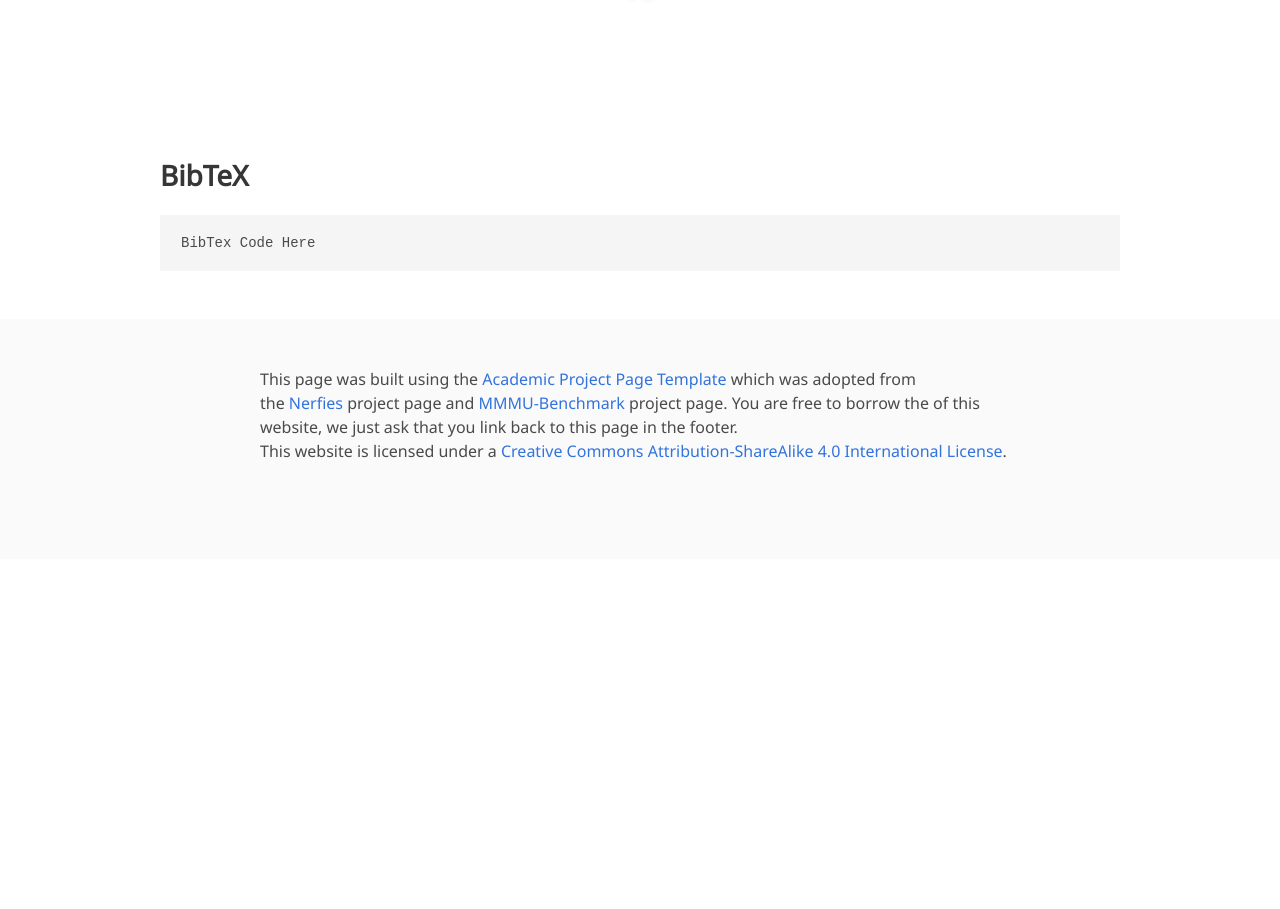
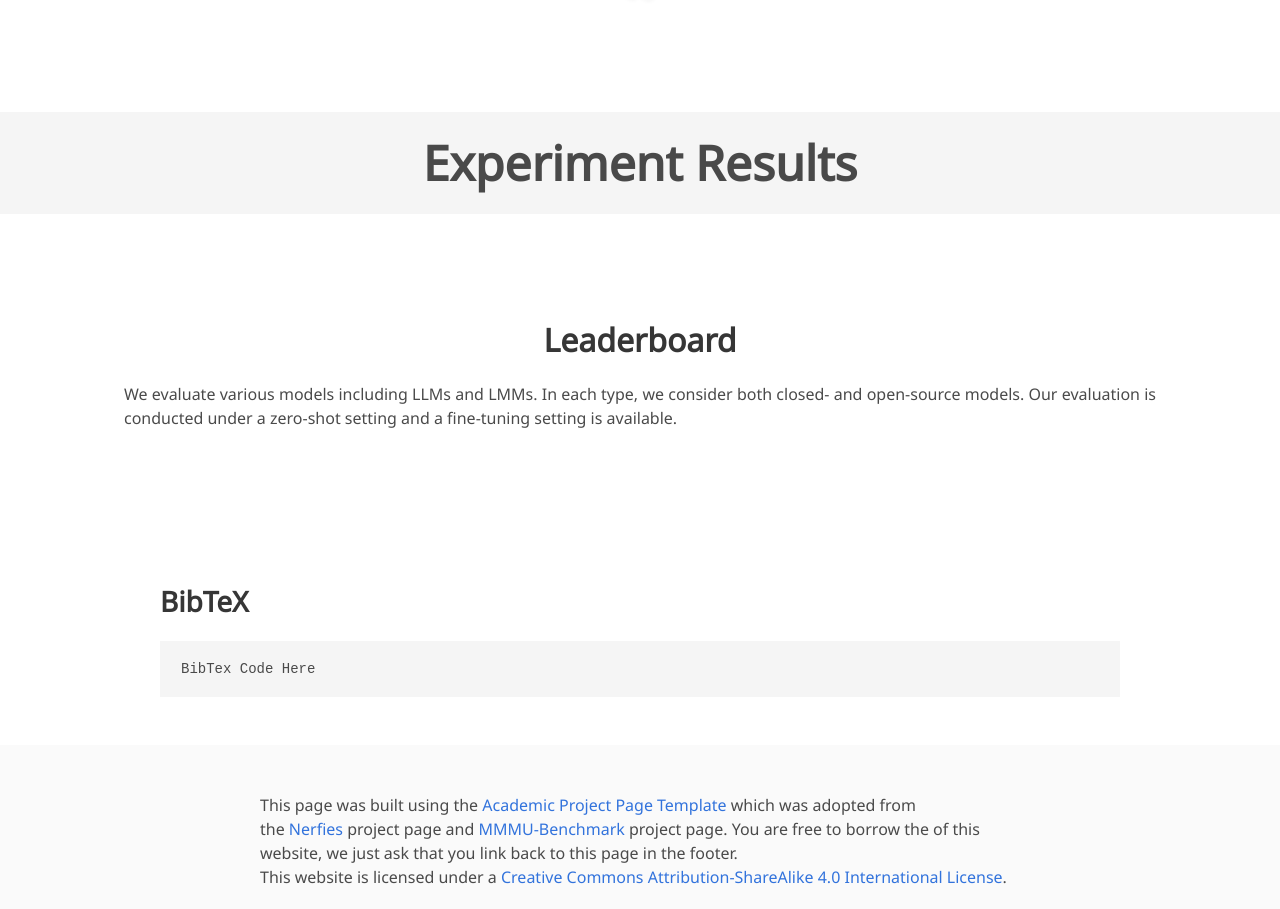
Before and after one commit to ReXTime/ReXTime.github.io, a plain HTML site: page index.html in a window 1280 px wide. Shown: the part 4586-5495 px from the top of the page. Before the commit the page ends 5145 px from the top, so only its background shows below. Drawn offline with nearby package versions, Linux system fonts and the light colour scheme; some icons are missing; a web font is replaced by a local one.

Commit message:
leaderborad0

```diff
--- a/index.html
+++ b/index.html
@@ -286,19 +286,31 @@
   </div>
 </section>
 
-<!-- Paper poster -->
-<!-- <section class="hero is-small is-light">
-  <div class="hero-body">
-    <div class="container">
-      <h2 class="title">Poster</h2>
-
-      <iframe  src="static/pdfs/sample.pdf" width="100%" height="550">
-          </iframe>
-
+<!-- RESULTS SECTION -->
+<section class="hero is-light is-small">
+  <div class="hero-body has-text-centered">
+    <h1 class="title is-1 mmmu">Experiment Results</h1>
+  </div>
+</section>
+<section class="section">
+  <div class="container">
+    <div class="columns is-centered m-6">
+      <div class="column is-full has-text-centered content">
+        <h2 class="title is-3" id="leaderboard">Leaderboard</h2>
+        <div class="content">
+          <div class="content has-text-justified">
+            <p>
+              We evaluate various models including LLMs and LMMs.
+              In each type, we consider both closed- and open-source models.
+              Our evaluation is conducted under a zero-shot setting and a fine-tuning setting is available.
+            </p>
+          </div>
+        </div>
       </div>
     </div>
-  </section> -->
-<!--End paper poster -->
+  </div>
+</section>
+
 
 
 <!--BibTex citation -->
```
